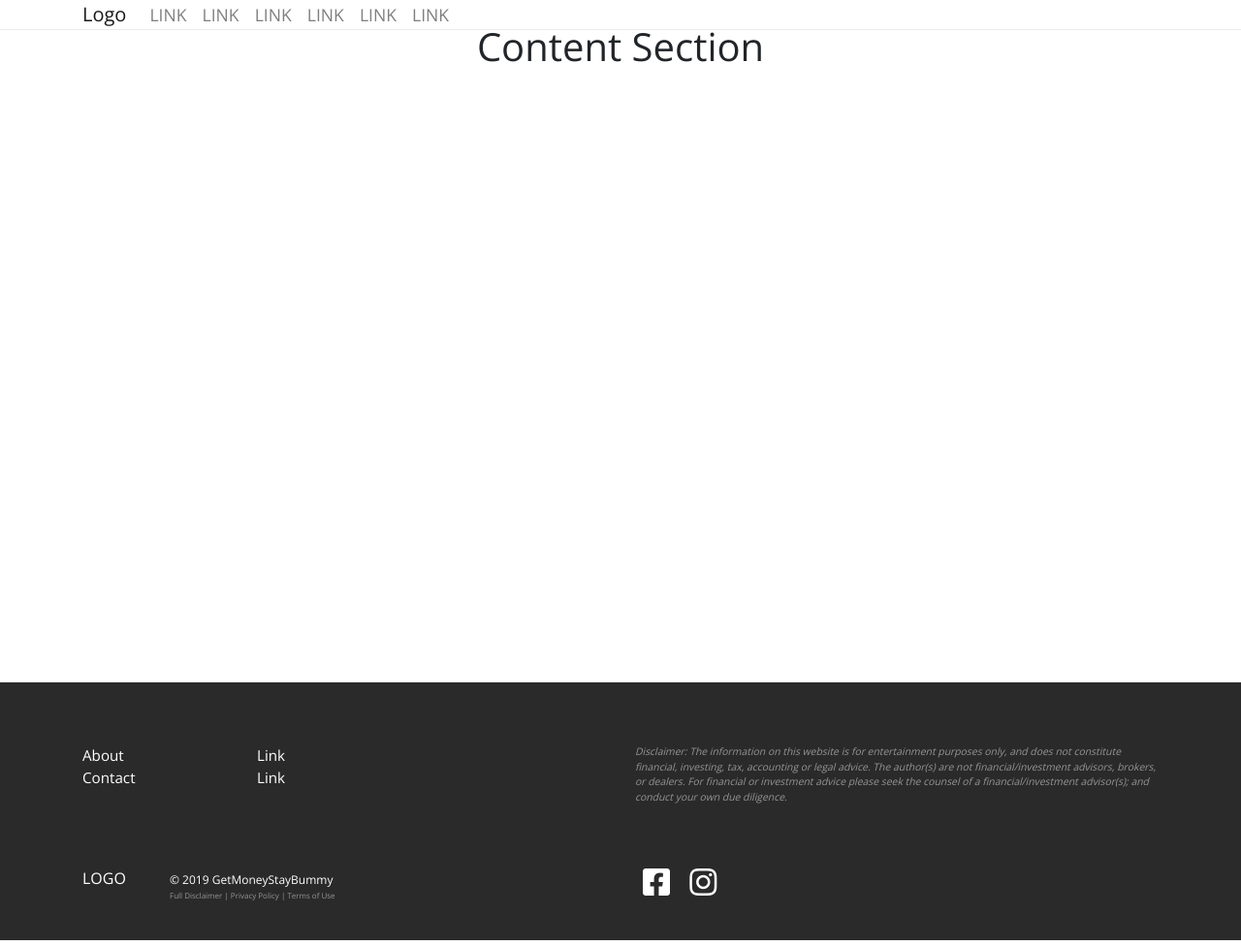
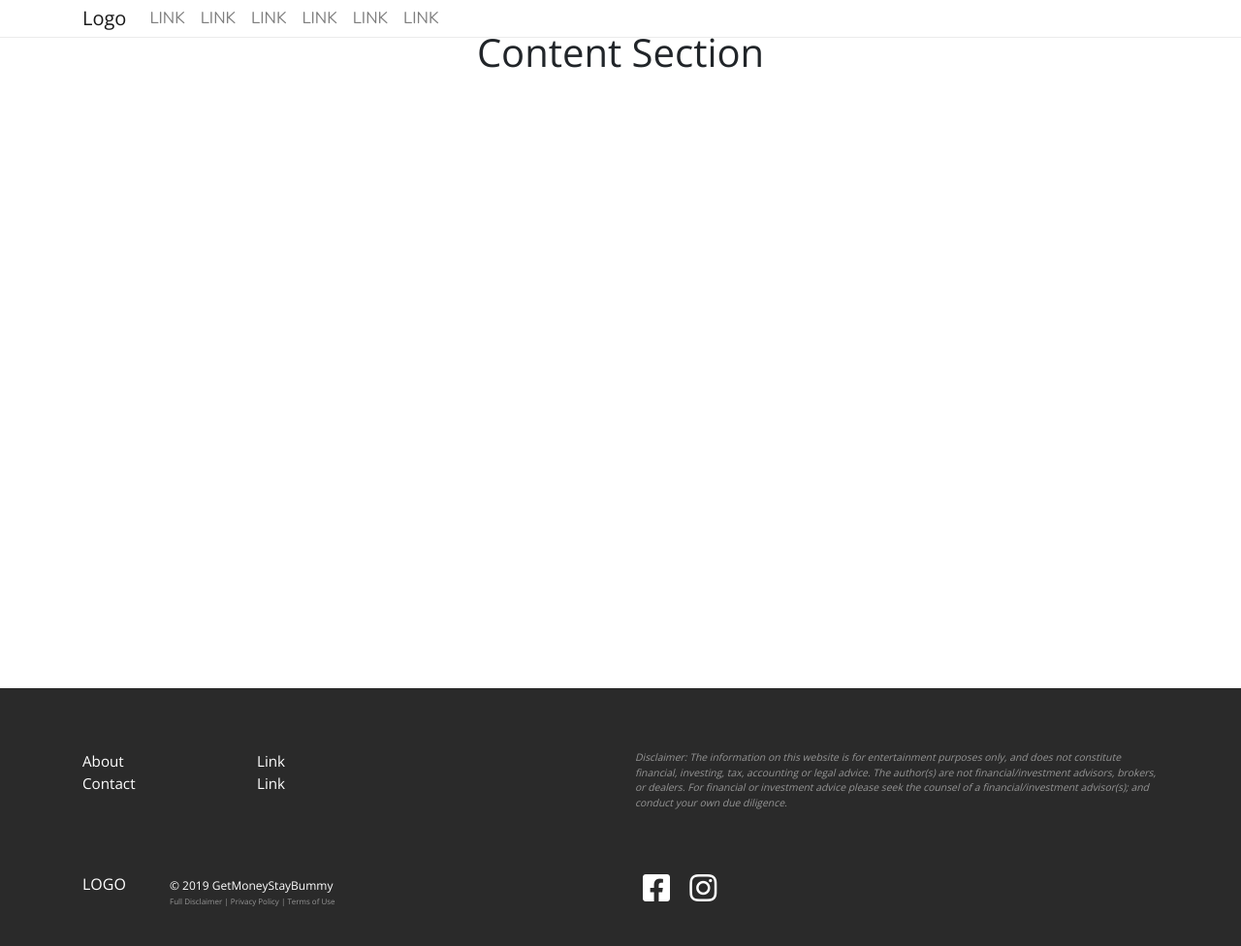
Before and after one commit to jaimelovera/personal-finance-blog, a Django app: page / in a window 1280 px wide. Shown: the whole page at 97% size. Run offline with Django 3.2, Linux system fonts and the light colour scheme; some libraries are stand-ins or nearby versions.

Commit message:
small updates to navbar

```diff
--- a/blog/static/blog/css/base.css
+++ b/blog/static/blog/css/base.css
@@ -48,9 +48,10 @@
 }
 
 #mainNav .nav-link {
+	font-family: 'Nunito', sans-serif;
 	text-transform: uppercase;
 	text-align: center;
-	font-size: 1.4rem;
+	font-size: 1.2rem;
 }
 
 .navbar-nav > .nav-item{
@@ -59,7 +60,7 @@
 }
 
 #main-section {
-	margin-top: 45px;
+	margin-top: 50px;
 }
 
 #footer-links {
@@ -95,10 +96,10 @@
     	margin-bottom: 0rem;
 	}
 	#mainNav .nav-link {
-		font-size: 1.1rem;
+		font-size: 1.05rem;
 	}
   	#main-section {
-  		margin-top: 0rem;
+  		margin-top: 30px;
   	}
   	#footer-disclaimer {
 		padding-top: 0rem;
--- a/blog/templates/blog/base.html
+++ b/blog/templates/blog/base.html
@@ -4,6 +4,8 @@
     <head>
         <title>GetMoneyStayBummy</title>
         <link href="https://fonts.googleapis.com/css?family=Open+Sans" rel="stylesheet">
+        <link href="https://fonts.googleapis.com/css?family=Nunito&display=swap" rel="stylesheet">
+
         <link rel="stylesheet" href="{% static 'blog/vendor/fontawesome-free-5.8.2/css/all.min.css' %}">
         <link rel="stylesheet" href="{% static 'blog/vendor/bootstrap-4.3.1/css/bootstrap.min.css' %}">
         <link rel="stylesheet" href="{% static 'blog/css/base.css' %}">
@@ -12,7 +14,7 @@
 
 	<body>
 		<!-- Navigation -->
-		<nav class="navbar navbar-expand-md navbar-light fixed-top py-0" id="mainNav">
+		<nav class="navbar navbar-expand-md navbar-light fixed-top py-1" id="mainNav">
 			<div class= "container px-auto">
 				<a class="navbar-brand py-0" href="#">Logo</a>
 				<button class="navbar-toggler navbar-toggler-right collapsed" type="button" data-toggle="collapse" data-target="#navbarResponsive" aria-controls="navbarResponsive" aria-expanded="false" aria-label="Toggle navigation">
```
